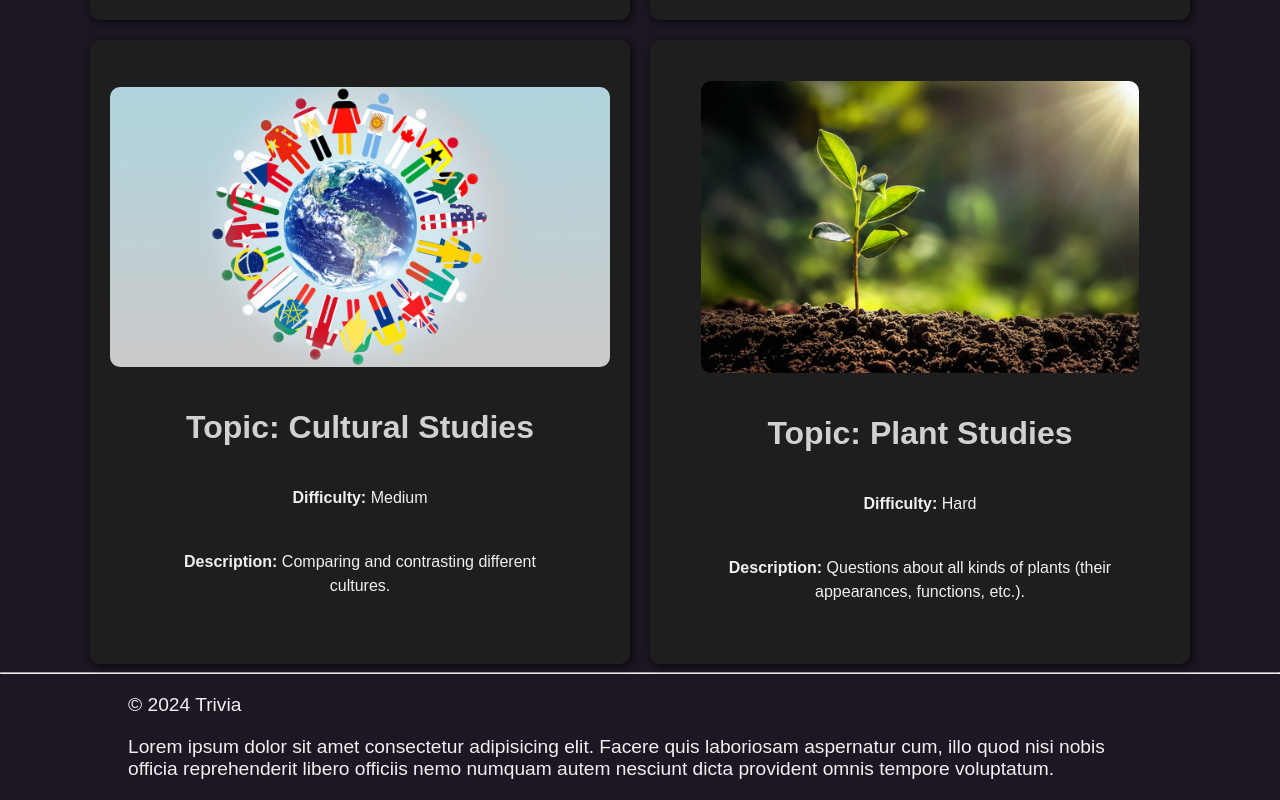
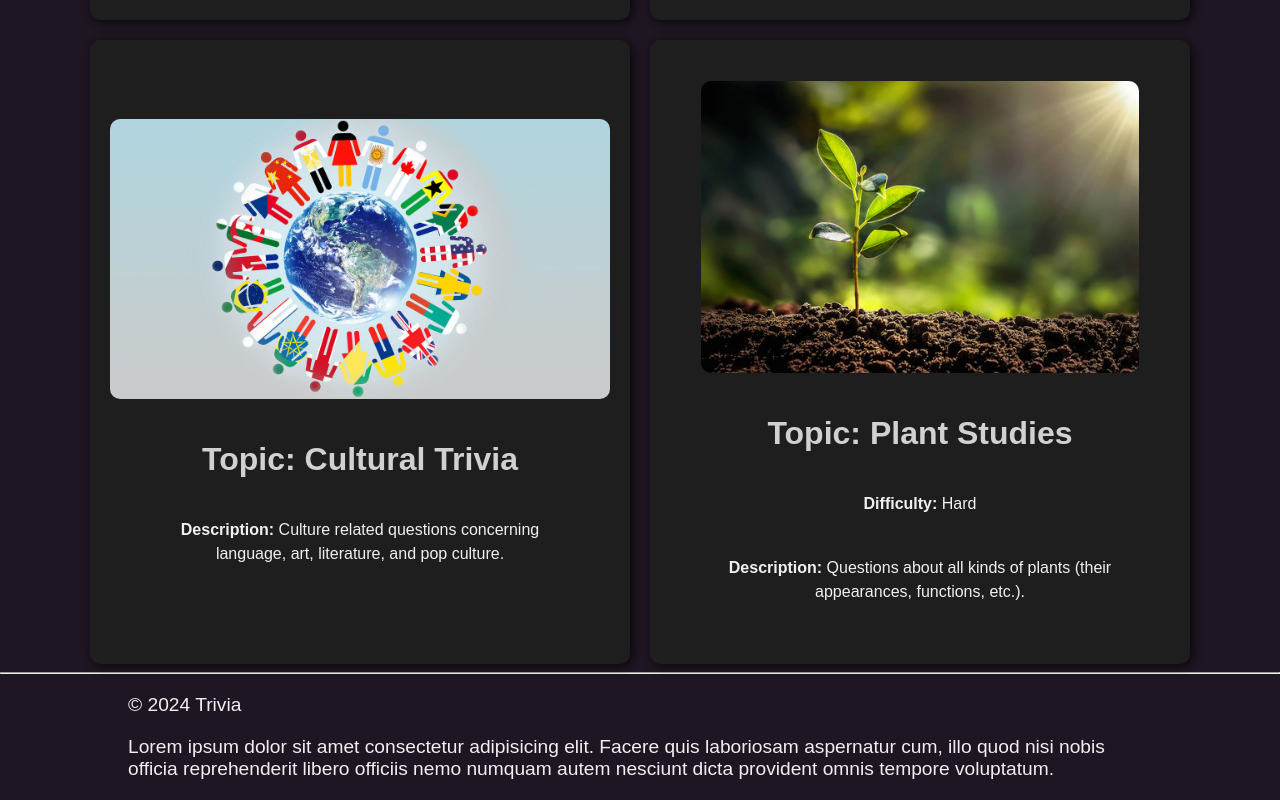
Before and after one commit to Heng-Pok/Trivia-App, a React (Vite) app: page / in a window 1280 px wide. Shown: the part 906-1706 px from the top of the page. Built offline with nearby package versions, Linux system fonts and the light colour scheme.

Commit message:
Update CultureCard.jsx

```diff
--- a/src/CultureCard.jsx
+++ b/src/CultureCard.jsx
@@ -1,13 +1,13 @@
 import profilePic from "./assets/culture.jpg"
 
+// eslint-disable-next-line react/prop-types
 function CultureCard( {onClick} ){
 
     return (
         <div className="card" onClick={onClick}>
             <img src = {profilePic} alt = "cultures-picture" />
-            <h2>Topic: Cultural Studies</h2>
-            <p><b>Difficulty:</b> Medium</p>
-            <p><b>Description:</b> Comparing and contrasting different cultures.</p>
+            <h2>Topic: Cultural Trivia</h2>
+            <p><b>Description:</b> Culture related questions concerning language, art, literature, and pop culture.</p>
         </div>
     )
 }
```
